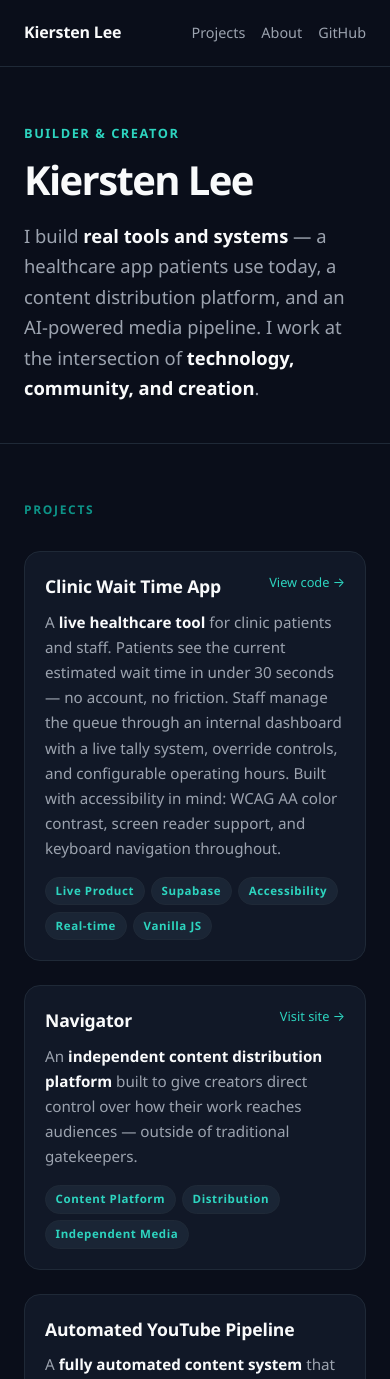
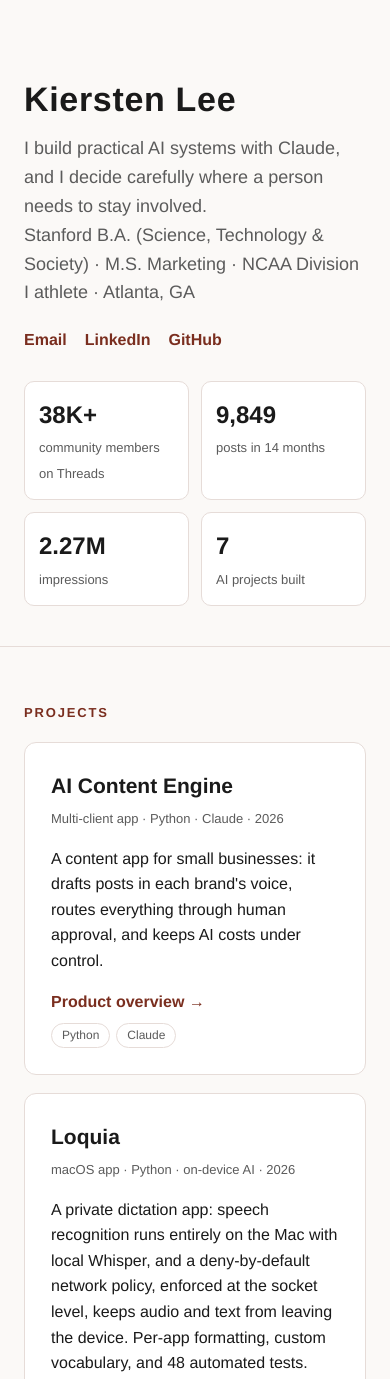
Before and after one commit to LicketySnicketty222/LicketySnicketty222.github.io, a plain HTML site: page index.html in a window 390 px wide. Shown: the top 1379 px of the page. Drawn offline with Linux system fonts and the light colour scheme.

Commit message:
Rebuild portfolio with verified projects and stats
Co-Authored-By: Claude Opus 5.5 <noreply@anthropic.com>

```diff
--- a/index.html
+++ b/index.html
@@ -1,335 +1,71 @@
-<!DOCTYPE html>
-<html lang="en">
-<head>
-  <meta charset="UTF-8" />
-  <meta name="viewport" content="width=device-width, initial-scale=1.0" />
-  <meta name="description" content="Kiersten Lee — builder, creator, and AI systems thinker. Projects spanning healthcare tools, content distribution, and automated media." />
-  <title>Kiersten Lee</title>
-  <style>
-    :root {
-      --bg:       #0a0e1a;
-      --surface:  #111827;
-      --border:   #1f2937;
-      --teal:     #2dd4bf;
-      --teal-dim: #0d9488;
-      --white:    #f9fafb;
-      --muted:    #9ca3af;
-      --tag-bg:   #1a2535;
-    }
+<!DOCTYPE html><html lang="en"><head><meta charset="utf-8"><meta name="viewport" content="width=device-width,initial-scale=1">
+<title>Kiersten Lee — AI Systems Builder</title>
+<meta name="description" content="Kiersten Lee builds practical AI systems with Claude. Stanford STS, M.S. Marketing, NCAA D1 athlete. Atlanta, GA.">
+<style>
+:root{--ink:#1a1a1a;--muted:#5b5b5b;--accent:#7a2e1f;--line:#e6dcd8;--bg:#fbf9f7}
+*{box-sizing:border-box}body{margin:0;font-family:"Helvetica Neue",Helvetica,Arial,sans-serif;color:var(--ink);background:var(--bg);line-height:1.6}
+.wrap{max-width:860px;margin:0 auto;padding:0 24px}
+header{padding:72px 0 40px;border-bottom:1px solid var(--line)}
+h1{font-size:44px;letter-spacing:.02em;margin:0 0 8px}
+.tag{font-size:18px;color:var(--muted);margin:0 0 20px}
+.links a{color:var(--accent);margin-right:18px;font-weight:600;text-decoration:none}
+h2{font-size:13px;letter-spacing:.14em;text-transform:uppercase;color:var(--accent);margin:56px 0 18px}
+.stats{display:grid;grid-template-columns:repeat(4,1fr);gap:12px;margin:28px 0 0}
+.stat{background:#fff;border:1px solid var(--line);border-radius:10px;padding:14px}
+.stat b{display:block;font-size:24px}.stat span{font-size:13px;color:var(--muted)}
+.card{background:#fff;border:1px solid var(--line);border-radius:12px;padding:26px;margin-bottom:18px}
+.card h3{margin:0 0 6px;font-size:21px}.meta{font-size:13px;color:var(--muted);margin-bottom:10px}
+.card img{width:100%;border-radius:8px;border:1px solid var(--line);margin:12px 0 4px}
+.cap{font-size:12px;color:var(--muted)}
+.chips span{display:inline-block;font-size:12px;border:1px solid var(--line);border-radius:999px;padding:2px 10px;margin:8px 6px 0 0;color:var(--muted)}
+.card a{color:var(--accent);font-weight:600;text-decoration:none}
+ul{padding-left:20px}footer{margin:64px 0 40px;font-size:13px;color:var(--muted)}
+@media(max-width:640px){h1{font-size:34px}.stats{grid-template-columns:repeat(2,1fr)}}
+</style></head><body>
+<header><div class="wrap">
+<h1>Kiersten Lee</h1>
+<p class="tag">I build practical AI systems with Claude, and I decide carefully where a person needs to stay involved.<br>Stanford B.A. (Science, Technology &amp; Society) · M.S. Marketing · NCAA Division I athlete · Atlanta, GA</p>
+<div class="links"><a href="mailto:kierstenjlee@alumni.stanford.edu">Email</a><a href="https://linkedin.com/in/kierstenjlee">LinkedIn</a><a href="https://github.com/LicketySnicketty222">GitHub</a></div>
+<div class="stats">
+<div class="stat"><b>38K+</b><span>community members on Threads</span></div>
+<div class="stat"><b>9,849</b><span>posts in 14 months</span></div>
+<div class="stat"><b>2.27M</b><span>impressions</span></div>
+<div class="stat"><b>7</b><span>AI projects built</span></div>
+</div>
+</div></header>
+<main class="wrap">
+<h2>Projects</h2>
 
-    *, *::before, *::after { box-sizing: border-box; margin: 0; padding: 0; }
+<div class="card"><h3>AI Content Engine</h3><div class="meta">Multi-client app · Python · Claude · 2026</div>
+<p>A content app for small businesses: it drafts posts in each brand's voice, routes everything through human approval, and keeps AI costs under control.</p>
+<a href="https://github.com/LicketySnicketty222/ai-content-engine">Product overview →</a>
+<div class="chips"><span>Python</span><span>Claude</span></div></div>
 
-    html { scroll-behavior: smooth; }
+<div class="card"><h3>Loquia</h3><div class="meta">macOS app · Python · on-device AI · 2026</div>
+<p>A private dictation app: speech recognition runs entirely on the Mac with local Whisper, and a deny-by-default network policy, enforced at the socket level, keeps audio and text from leaving the device. Per-app formatting, custom vocabulary, and 48 automated tests.</p>
+<div class="chips"><span>Python</span><span>Whisper</span><span>Privacy</span></div></div>
 
-    body {
-      background: var(--bg);
-      color: var(--white);
-      font-family: 'Segoe UI', system-ui, -apple-system, sans-serif;
-      line-height: 1.6;
-      min-height: 100vh;
-    }
+<div class="card"><h3>Community Content Engine</h3><div class="meta">Founder · April 2025 – present</div>
+<p>I founded an online faith community and built the AI system that helps keep it running every day, drafting posts in the community's voice and scheduling them across platforms.</p>
+<ul><li>0 to 38,000+ members on Threads in 14 months (50,000+ across platforms); 2.27M impressions and 156K interactions, analytics-verified</li>
+<li>9,849 posts published in 14 months while competing as a Division I athlete</li>
+<li>Review rule: routine encouragement posts publish automatically; anything involving money, products, launches, or disclosures waits for my approval</li></ul>
+<div class="chips"><span>Claude</span><span>Automation</span></div></div>
 
-    a { color: var(--teal); text-decoration: none; }
-    a:hover { text-decoration: underline; }
+<div class="card"><h3>AI Phone Receptionist</h3><div class="meta">ElevenLabs · Twilio · 2026</div>
+<p>An AI receptionist designed for a Georgia home-healthcare agency: system prompt, knowledge base, six tool specs, a Twilio deployment plan, and 12 test-call scenarios.</p>
+<a href="https://github.com/LicketySnicketty222/divinity-healthcare-elevenlabs-agent">View on GitHub →</a>
+<div class="chips"><span>ElevenLabs</span><span>Twilio</span><span>Prompt design</span></div></div>
 
-    /* ── Layout ── */
-    .container {
-      max-width: 780px;
-      margin: 0 auto;
-      padding: 0 1.5rem;
-    }
+<div class="card"><h3>Clinic Wait Time</h3><div class="meta">Web app prototype · Supabase · 2026</div>
+<p>Shows patients a clinic's current wait with no login, and gives staff a dashboard with one-tap tallies, manual overrides, and open/closed controls. Built to WCAG AA with an in-browser test suite.</p>
+<a href="https://github.com/LicketySnicketty222/clinic-wait-time">View on GitHub →</a>
+<div class="chips"><span>JavaScript</span><span>Supabase</span><span>Accessibility</span></div></div>
 
-    /* ── Nav ── */
-    nav {
-      border-bottom: 1px solid var(--border);
-      padding: 1.25rem 0;
-    }
-    nav .container {
-      display: flex;
-      justify-content: space-between;
-      align-items: center;
-    }
-    .nav-name {
-      font-weight: 700;
-      font-size: 1rem;
-      letter-spacing: -0.01em;
-      color: var(--white);
-    }
-    .nav-links {
-      display: flex;
-      gap: 1.5rem;
-      list-style: none;
-    }
-    .nav-links a {
-      color: var(--muted);
-      font-size: 0.9rem;
-      transition: color 0.15s;
-    }
-    .nav-links a:hover { color: var(--white); text-decoration: none; }
-
-    /* ── Hero ── */
-    .hero {
-      padding: 5rem 0 3.5rem;
-      border-bottom: 1px solid var(--border);
-    }
-    .hero-eyebrow {
-      font-size: 0.8rem;
-      font-weight: 600;
-      letter-spacing: 0.12em;
-      text-transform: uppercase;
-      color: var(--teal);
-      margin-bottom: 1rem;
-    }
-    .hero h1 {
-      font-size: clamp(2.5rem, 6vw, 4rem);
-      font-weight: 800;
-      letter-spacing: -0.04em;
-      line-height: 1.05;
-      color: var(--white);
-      margin-bottom: 1.25rem;
-    }
-    .hero-sub {
-      font-size: 1.15rem;
-      color: var(--muted);
-      max-width: 520px;
-      line-height: 1.65;
-    }
-    .hero-sub strong { color: var(--white); font-weight: 600; }
-
-    /* ── Projects ── */
-    .section {
-      padding: 3.5rem 0;
-      border-bottom: 1px solid var(--border);
-    }
-    .section-label {
-      font-size: 0.75rem;
-      font-weight: 700;
-      letter-spacing: 0.14em;
-      text-transform: uppercase;
-      color: var(--teal-dim);
-      margin-bottom: 2rem;
-    }
-
-    .project-list {
-      display: flex;
-      flex-direction: column;
-      gap: 1.5rem;
-    }
-
-    .project-card {
-      background: var(--surface);
-      border: 1px solid var(--border);
-      border-radius: 1rem;
-      padding: 1.75rem;
-      transition: border-color 0.2s;
-    }
-    .project-card:hover { border-color: var(--teal-dim); }
-
-    .project-header {
-      display: flex;
-      justify-content: space-between;
-      align-items: flex-start;
-      gap: 1rem;
-      margin-bottom: 0.6rem;
-      flex-wrap: wrap;
-    }
-    .project-name {
-      font-size: 1.1rem;
-      font-weight: 700;
-      color: var(--white);
-      letter-spacing: -0.01em;
-    }
-    .project-link {
-      font-size: 0.8rem;
-      color: var(--teal);
-      white-space: nowrap;
-      flex-shrink: 0;
-    }
-    .project-desc {
-      color: var(--muted);
-      font-size: 0.95rem;
-      line-height: 1.65;
-      margin-bottom: 1rem;
-    }
-    .project-desc strong { color: var(--white); font-weight: 600; }
-
-    .tags {
-      display: flex;
-      flex-wrap: wrap;
-      gap: 0.4rem;
-    }
-    .tag {
-      background: var(--tag-bg);
-      color: var(--teal);
-      font-size: 0.72rem;
-      font-weight: 600;
-      letter-spacing: 0.05em;
-      padding: 0.25rem 0.6rem;
-      border-radius: 99px;
-      border: 1px solid var(--border);
-    }
-
-    /* ── About ── */
-    .about-body {
-      color: var(--muted);
-      font-size: 1rem;
-      line-height: 1.75;
-      max-width: 600px;
-    }
-    .about-body strong { color: var(--white); font-weight: 600; }
-    .about-body p + p { margin-top: 1rem; }
-
-    /* ── Footer ── */
-    footer {
-      padding: 2.5rem 0;
-    }
-    footer .container {
-      display: flex;
-      justify-content: space-between;
-      align-items: center;
-      flex-wrap: wrap;
-      gap: 0.75rem;
-    }
-    .footer-left {
-      font-size: 0.85rem;
-      color: var(--muted);
-    }
-    .footer-links {
-      display: flex;
-      gap: 1.25rem;
-      list-style: none;
-    }
-    .footer-links a {
-      font-size: 0.85rem;
-      color: var(--muted);
-    }
-    .footer-links a:hover { color: var(--teal); }
-
-    /* ── Responsive ── */
-    @media (max-width: 520px) {
-      .hero { padding: 3.5rem 0 2.5rem; }
-      .nav-links { gap: 1rem; }
-      .project-card { padding: 1.25rem; }
-    }
-
-    @media (prefers-reduced-motion: reduce) {
-      * { transition: none !important; }
-    }
-  </style>
-</head>
-<body>
-
-  <nav>
-    <div class="container">
-      <span class="nav-name">Kiersten Lee</span>
-      <ul class="nav-links">
-        <li><a href="#projects">Projects</a></li>
-        <li><a href="#about">About</a></li>
-        <li><a href="https://github.com/LicketySnicketty222" target="_blank" rel="noopener">GitHub</a></li>
-      </ul>
-    </div>
-  </nav>
-
-  <main>
-
-    <section class="hero">
-      <div class="container">
-        <p class="hero-eyebrow">Builder &amp; Creator</p>
-        <h1>Kiersten Lee</h1>
-        <p class="hero-sub">
-          I build <strong>real tools and systems</strong> — a healthcare app patients use today,
-          a content distribution platform, and an AI-powered media pipeline.
-          I work at the intersection of <strong>technology, community, and creation</strong>.
-        </p>
-      </div>
-    </section>
-
-    <section class="section" id="projects">
-      <div class="container">
-        <p class="section-label">Projects</p>
-        <div class="project-list">
-
-          <div class="project-card">
-            <div class="project-header">
-              <span class="project-name">Clinic Wait Time App</span>
-              <a class="project-link" href="https://github.com/LicketySnicketty222/clinic-wait-time" target="_blank" rel="noopener">View code →</a>
-            </div>
-            <p class="project-desc">
-              A <strong>live healthcare tool</strong> for clinic patients and staff. Patients see the current estimated wait time in under 30 seconds — no account, no friction. Staff manage the queue through an internal dashboard with a live tally system, override controls, and configurable operating hours. Built with accessibility in mind: WCAG AA color contrast, screen reader support, and keyboard navigation throughout.
-            </p>
-            <div class="tags">
-              <span class="tag">Live Product</span>
-              <span class="tag">Supabase</span>
-              <span class="tag">Accessibility</span>
-              <span class="tag">Real-time</span>
-              <span class="tag">Vanilla JS</span>
-            </div>
-          </div>
-
-          <div class="project-card">
-            <div class="project-header">
-              <span class="project-name">Navigator</span>
-              <a class="project-link" href="https://www.gonavigator.org" target="_blank" rel="noopener">Visit site →</a>
-            </div>
-            <p class="project-desc">
-              An <strong>independent content distribution platform</strong> built to give creators direct control over how their work reaches audiences — outside of traditional gatekeepers.
-            </p>
-            <div class="tags">
-              <span class="tag">Content Platform</span>
-              <span class="tag">Distribution</span>
-              <span class="tag">Independent Media</span>
-            </div>
-          </div>
-
-          <div class="project-card">
-            <div class="project-header">
-              <span class="project-name">Automated YouTube Pipeline</span>
-            </div>
-            <p class="project-desc">
-              A <strong>fully automated content system</strong> that uses AI to research, script, produce, and publish YouTube videos without manual intervention. Built in Python, the pipeline handles every step from topic selection to upload — an end-to-end demonstration of agentic AI applied to real media production.
-            </p>
-            <div class="tags">
-              <span class="tag">AI Automation</span>
-              <span class="tag">Python</span>
-              <span class="tag">Agentic Pipeline</span>
-              <span class="tag">YouTube API</span>
-            </div>
-          </div>
-
-        </div>
-      </div>
-    </section>
-
-    <section class="section" id="about">
-      <div class="container">
-        <p class="section-label">About</p>
-        <div class="about-body">
-          <p>
-            I build with AI as a tool — not a novelty. My work spans <strong>healthcare technology</strong>,
-            <strong>content infrastructure</strong>, and <strong>automated media systems</strong>.
-            Each project I ship solves a real problem for real people.
-          </p>
-          <p>
-            I'm drawn to the places where technology meets community:
-            building systems that let independent creators distribute their work freely,
-            tools that reduce friction in healthcare, and pipelines that make
-            high-quality content creation more accessible.
-          </p>
-        </div>
-      </div>
-    </section>
-
-  </main>
-
-  <footer>
-    <div class="container">
-      <span class="footer-left">Kiersten Lee</span>
-      <ul class="footer-links">
-        <li><a href="https://github.com/LicketySnicketty222" target="_blank" rel="noopener">GitHub</a></li>
-        <li><a href="https://www.gonavigator.org" target="_blank" rel="noopener">Navigator</a></li>
-      </ul>
-    </div>
-  </footer>
-
-</body>
-</html>
+<h2>Background</h2>
+<p><b>Stanford University</b>, B.A. Science, Technology &amp; Society (2024): AI ethics, Python, decision analysis, networks, misinformation.<br>
+<b>Georgia State University</b>, M.S. Marketing (2025): marketing analytics, social media intelligence, buyer behavior.<br>
+<b>Anthropic courses:</b> Claude 101, Claude Code 101, Intro to MCP, AI Fluency (Framework &amp; Foundations, for Builders, for Small Businesses, for Nonprofits).</p>
+</main>
+<footer class="wrap">© 2026 Kiersten Lee</footer>
+</body></html>
```
